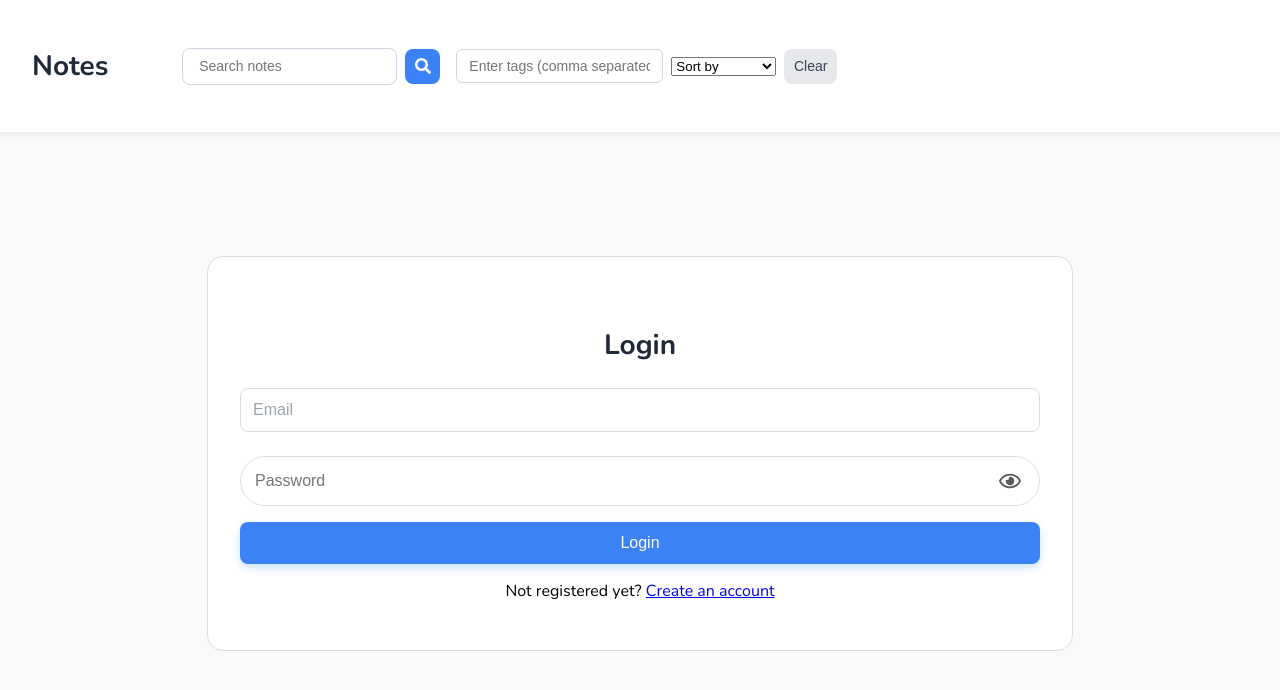
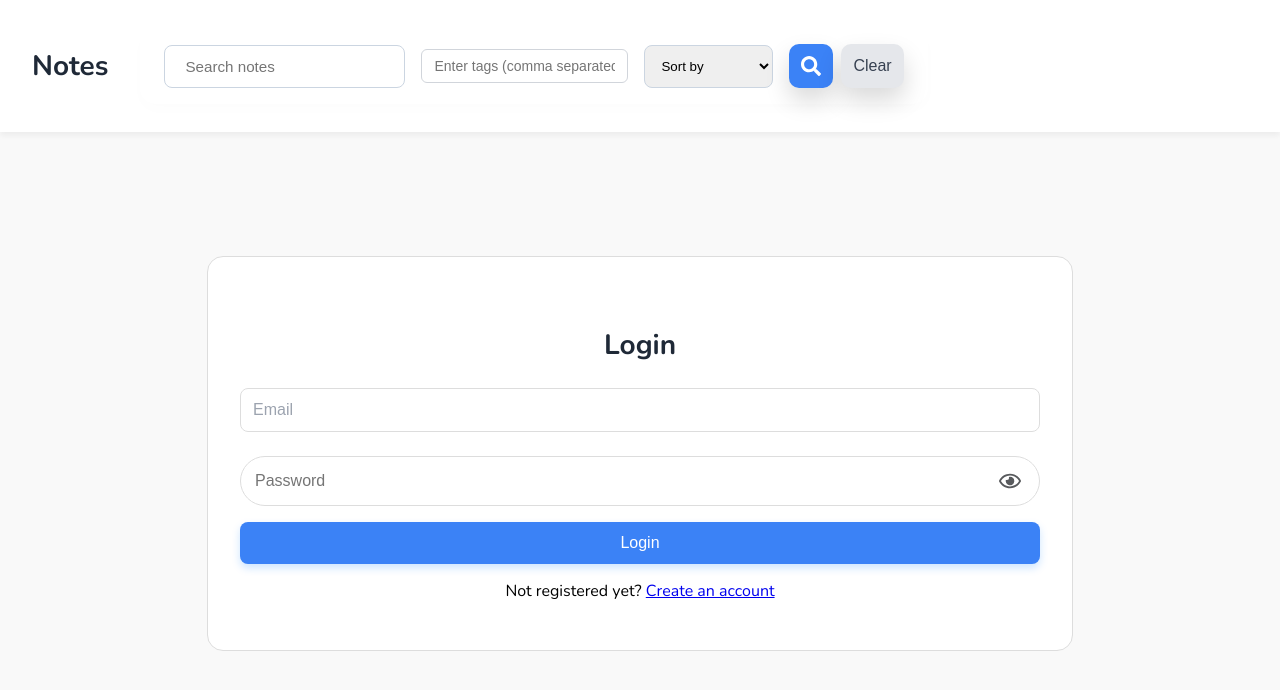
Before and after one commit to DenislavaVM/NotesHub-MERN, a React (Vite) app in the folder frontend/: page /login in a window 1280 px wide. Shown: the top 690 px of the page. Built offline with nearby package versions, Linux system fonts and the light colour scheme.

Commit message:
Improve layout and styling across components

```diff
--- a/frontend/src/components/Cards/NoteCard.css
+++ b/frontend/src/components/Cards/NoteCard.css
@@ -3,18 +3,16 @@
 .note-card {
   border: 1px solid var(--light-gray);
   border-radius: 12px;
-  padding: 1rem;
+  padding: 1.5rem;
   background-color: #fff;
-  box-shadow: 0 4px 12px rgba(0, 0, 0, 0.05);
+  box-shadow: var(--box-shadow);
   transition: transform 0.3s ease, box-shadow 0.3s ease;
   cursor: pointer;
   position: relative;
-  max-width: 100%;
-  word-wrap: break-word;
 }
 
 .note-card:hover {
-  transform: translateY(-4px);
+  transform: translateY(-3px);
   box-shadow: var(--hover-shadow);
 }
 
@@ -22,32 +20,30 @@
   display: flex;
   align-items: center;
   justify-content: space-between;
-  margin-bottom: 0.5rem;
+  margin-bottom: 0.75rem;
 }
 
 .note-title {
-  font-size: 1.25rem;
+  font-size: 1.2rem;
   font-weight: 600;
   color: var(--font-color);
-  margin: 0;
 }
 
 .note-date {
-  font-size: 0.75rem;
+  font-size: 0.85rem;
   color: #9ca3af;
 }
 
 .note-content {
-  font-size: 0.875rem;
+  font-size: 0.95rem;
   color: #4b5563;
-  margin-top: 0.5rem;
+  margin-top: 0.75rem;
   line-height: 1.5;
- min-height: 50px;
+  min-height: 60px;
 }
 
 .note-footer {
   display: flex;
-  align-items: center;
   justify-content: space-between;
   margin-top: 1rem;
 }
@@ -55,7 +51,7 @@
 .note-tags {
   display: flex;
   flex-wrap: wrap;
-  gap: 0.25rem;
+  gap: 0.3rem;
 }
 
 .note-tags span {
@@ -63,12 +59,7 @@
   color: #374151;
   background-color: #f3f4f6;
   padding: 0.2rem 0.5rem;
-  border-radius: 0.5rem;
-}
-
-.note-actions {
-  display: flex;
-  gap: 0.5rem;
+  border-radius: 0.375rem;
 }
 
 .icon-btn {
--- a/frontend/src/components/Navbar/Navbar.css
+++ b/frontend/src/components/Navbar/Navbar.css
@@ -9,7 +9,7 @@
   box-shadow: 0 4px 6px rgba(0, 0, 0, 0.05);
   position: sticky;
   top: 0;
-  z-index: 100;
+  z-index: 1000;
   flex-wrap: wrap;
 }
 
--- a/frontend/src/components/Notification/Notification.css
+++ b/frontend/src/components/Notification/Notification.css
@@ -1,19 +1,21 @@
 @import "../../variables.css";
 
 .notification-container {
-    position: absolute;
-    top: 5rem;
-    right: 1.5rem;
+  position: fixed;
+  top: 2rem;
+  right: 2rem;
   transition: all 0.4s ease-in-out;
-    z-index: 50;
+  z-index: 3000;
 }
 
 .notification-visible {
   opacity: 1;
+  transform: translateY(0);
 }
 
 .notification-hidden {
   opacity: 0;
+  transform: translateY(-20px);
 }
 
 .notification-content {
--- a/frontend/src/components/searchBar/SearchBar.css
+++ b/frontend/src/components/searchBar/SearchBar.css
@@ -3,17 +3,19 @@
 .search-bar-container {
   display: flex;
   align-items: center;
-  justify-content: center;
-  gap: 0.5rem;
-  padding: 0.6rem 1.2rem;
-  border-radius: 12px;
+  justify-content: flex-start;
+  gap: 1rem;
+  padding: 1rem 1.5rem;
+  border-radius: 16px;
+  box-shadow: var(--box-shadow);
+  max-width: 100%;
   background-color: white;
 }
 
 .search-bar-input {
-  flex: 1;
-  padding: 0.6rem 1rem;
-  font-size: 0.875rem;
+  flex: 2;
+  padding: 0.75rem 1.25rem;
+  font-size: 0.95rem;
   border: 1px solid #cbd5e1;
   border-radius: 8px;
   outline: none;
@@ -21,8 +23,13 @@
 }
 
 .search-bar-input:focus {
-  border-color:  var(--primary-color);
+  border-color: var(--primary-color);
   background-color: #ffffff;
+}
+
+.search-bar-buttons {
+  display: flex;
+  gap: 0.5rem;
 }
 
 .search-bar-button,
@@ -30,22 +37,23 @@
   display: flex;
   align-items: center;
   justify-content: center;
-  padding: 0.6rem;
-  font-size: 0.875rem;
+  padding: 0.75rem;
+  font-size: 1rem;
   border: none;
-  border-radius: 8px;
+  border-radius: 10px;
   cursor: pointer;
   transition: background-color 0.3s ease, transform 0.2s ease;
+  box-shadow: var(--hover-shadow);
 }
 
 .search-bar-button {
-  background-color:  var(--primary-color);
+  background-color: var(--primary-color);
   color: white;
-  margin-right: 0.5rem;
 }
 
-.search-icon {
-  font-size: 1rem;
+.search-bar-button:hover {
+  background-color: var(--secondary-color);
+  transform: translateY(-3px);
 }
 
 .clear-button {
@@ -63,7 +71,21 @@
   transform: translateY(-2px);
 }
 
-.search-bar-button:active,
-.clear-button:active {
-  transform: translateY(0);
+.sort-select,
+.tag-input {
+  padding: 0.75rem;
+  border-radius: 8px;
+  border: 1px solid #cbd5e1;
+  outline: none;
+  transition: border-color 0.3s ease, box-shadow 0.3s ease;
+  flex: 1;
 }
+
+.sort-select:hover,
+.tag-input:hover {
+  border-color: var(--primary-color);
+}
+
+.search-icon {
+  font-size: 1.25rem;
+}
--- a/frontend/src/components/searchBar/SearchBar.jsx
+++ b/frontend/src/components/searchBar/SearchBar.jsx
@@ -12,10 +12,6 @@ const SearchBar = ({ value, onChange, handleSearch, onClearSearch, setTags, setS
         value={value}
         onChange={onChange}
       />
-      <button className="search-bar-button" onClick={handleSearch}>
-        <FaSearch className="search-icon" />
-      </button>
-
       <input
         type="text"
         placeholder="Enter tags (comma separated)"
@@ -33,9 +29,16 @@ const SearchBar = ({ value, onChange, handleSearch, onClearSearch, setTags, setS
         <option value="updated">Updated Date</option>
       </select>
 
-      <button className="clear-button" onClick={onClearSearch}>
-        Clear
-      </button>
+      <div className="search-bar-buttons">
+        <button className="search-bar-button" onClick={handleSearch}>
+          <FaSearch className="search-icon" />
+        </button>
+
+        <button className="clear-button" onClick={onClearSearch}>
+          Clear
+        </button>
+      </div>
+
     </div>
   );
 };
--- a/frontend/src/pages/Home/AddEditNotes.css
+++ b/frontend/src/pages/Home/AddEditNotes.css
@@ -12,7 +12,7 @@
   left: 50%;
   transform: translate(-50%, -50%);
   overflow-y: auto;
-  z-index: 1000;
+  z-index: 2000;
 }
 
 .input-group {
--- a/frontend/src/pages/Home/Home.css
+++ b/frontend/src/pages/Home/Home.css
@@ -7,19 +7,14 @@
   display: flex;
   flex-direction: column;
   align-items: center;
-  box-sizing: border-box;
-}
-
-.home-container.empty {
-  justify-content: center;
 }
 
 .note-grid {
   display: grid;
   grid-template-columns: repeat(auto-fill, minmax(300px, 1fr));
-  gap: 2rem;
+  gap: 1.5rem;
   width: 100%;
-  margin-top: 3rem;
+  margin-top: 2rem;
   padding: 1rem;
 }
 
@@ -33,28 +28,27 @@
 }
 
 .add-button {
-  width: 3.5rem;
-  height: 3.5rem;
+  width: 4rem;
+  height: 4rem;
   display: flex;
   align-items: center;
   justify-content: center;
   border-radius: 50%;
   background: linear-gradient(135deg, #4f46e5, var(--primary-color));
-  box-shadow: 0 6px 12px rgba(59, 130, 246, 0.3);
+  box-shadow: var(--hover-shadow);
   position: fixed;
-  right: 2.5rem;
-  bottom: 2.5rem;
+  right: 3rem;
+  bottom: 3rem;
   transition: all 0.3s ease;
-  z-index: 10;
 }
 
 .add-button:hover {
   background: linear-gradient(135deg, var(--primary-color), var(--secondary-color));
   transform: translateY(-4px);
-  box-shadow: 0 12px 20px rgba(59, 130, 246, 0.5);
+  box-shadow: var(--hover-shadow);
 }
 
 .add-icon {
-  font-size: 1.75rem;
+  font-size: 2rem;
   color: #fff;
 }
```
Lines whose indentation alone changed are shown as unchanged.
